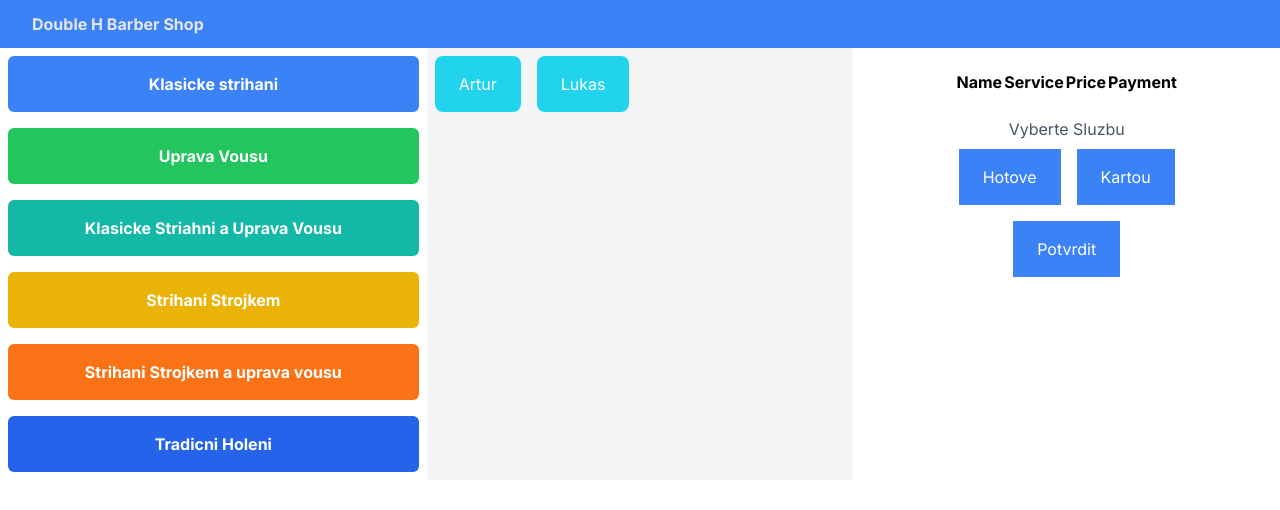
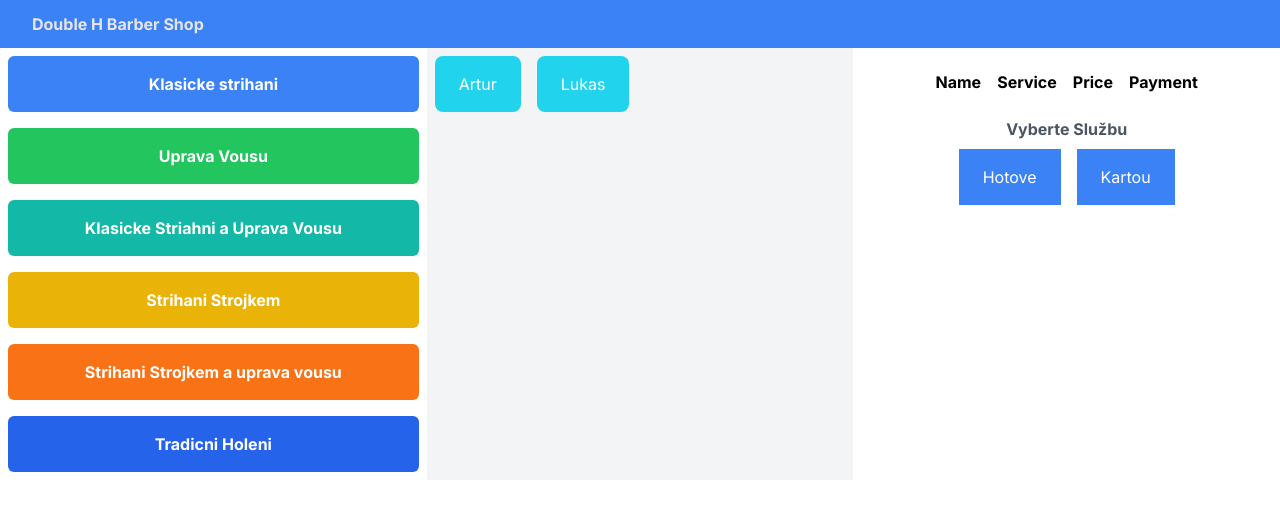
Before and after one commit to ArthurHakobyan/barber-pokladna-system, a Next.js app: page / in a window 1280 px wide. Shown: the top 510 px of the page. Built offline with nearby package versions, Linux system fonts and the light colour scheme.

Commit message:
comment the confirm button, give a  styles to a table component

```diff
--- a/app/components/Table.jsx
+++ b/app/components/Table.jsx
@@ -5,10 +5,10 @@ const Table = ({ tableData }) => {
     <table>
       <thead>
         <tr>
-          <th>Name</th>
-          <th>Service</th>
-          <th>Price</th>
-          <th>Payment</th>
+          <th className="px-2">Name</th>
+          <th className="px-2">Service</th>
+          <th className="px-2">Price</th>
+          <th className="px-2">Payment</th>
         </tr>
       </thead>
       <tbody>
--- a/app/page.jsx
+++ b/app/page.jsx
@@ -172,9 +172,9 @@ export default function Home() {
     setTableData(updatedData);
   };
 
-  const handleConfirmClick = () => {
-    console.log(data);
-  };
+  // const handleConfirmClick = () => {
+  //   console.log(data);
+  // };
 
   return (
     <>
@@ -244,7 +244,7 @@ export default function Home() {
             <div className="flex justify-center text-center py-[5%]">
               <Table tableData={tableData} />
             </div>
-              <p className="flex justify-center text-gray-600">Vyberte Sluzbu</p>
+              <p className="flex justify-center text-gray-600 font-bold">Vyberte Službu</p>
             <div className="flex justify-center items-center">
               <Payment
                 selectedService={selectedService}
@@ -261,7 +261,7 @@ export default function Home() {
             </div>
 
             {/* CONFIRM BUTTON */}
-            <Confirm onConfirmClick={handleConfirmClick} btnText="Potvrdit" />
+            {/* <Confirm onConfirmClick={handleConfirmClick} btnText="Potvrdit" /> */}
           </div>
         </div>
       </section>
```
